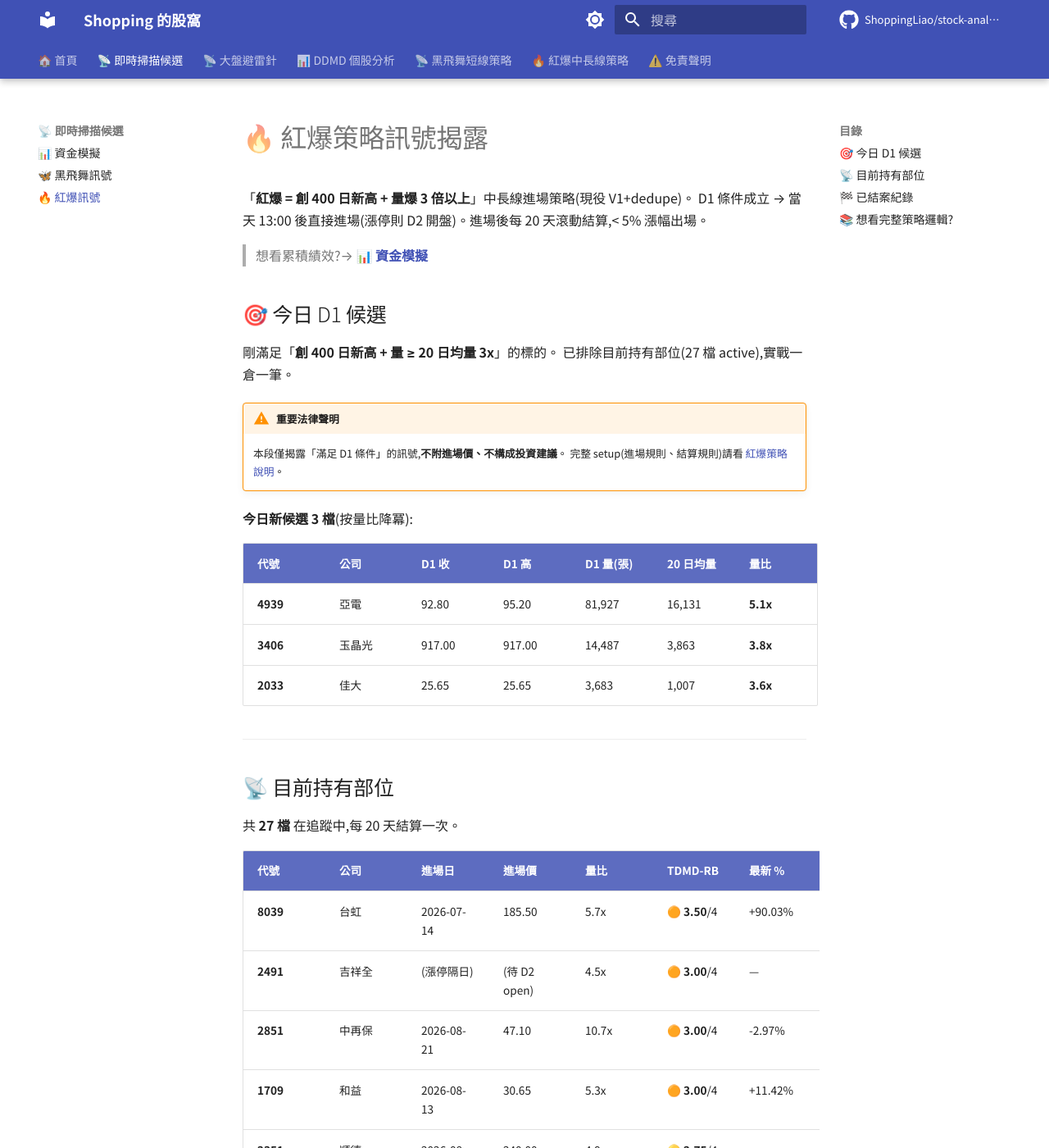
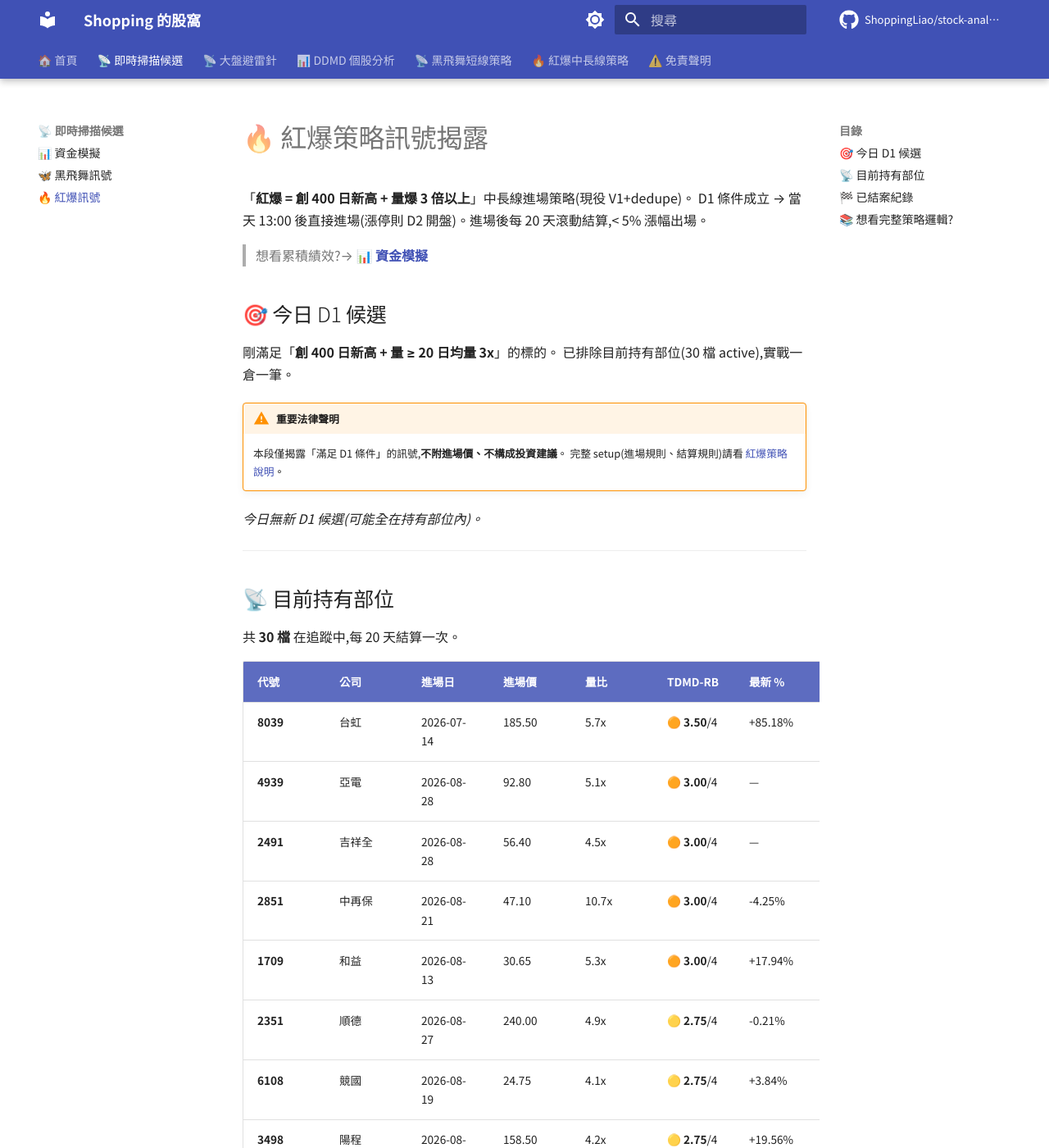
Before and after one commit to ShoppingLiao/stock-analysis-public, an MkDocs documentation site: the page built from docs/signals_red_burst.md, in a window 1280 px wide and 1400 px high. Shown: the whole window at 82% size. Built offline with MkDocs 1.6.1 and Material for MkDocs 9.7.7, drawn with Linux system fonts in a browser that asks for light colours; comment, search, counter and statistics services are not loaded; some of the changed text lies outside the part shown.

Commit message:
docs(signals): update BB + RB + capital (2026-08-28)

```diff
--- a/docs/signals_red_burst.md
+++ b/docs/signals_red_burst.md
@@ -8,55 +8,52 @@ D1 條件成立 → 當天 13:00 後直接進場(漲停則 D2 開盤)。進場
 ## 🎯 今日 D1 候選
 
 剛滿足「**創 400 日新高 + 量 ≥ 20 日均量 3x**」的標的。
-已排除目前持有部位(27 檔 active),實戰一倉一筆。
+已排除目前持有部位(30 檔 active),實戰一倉一筆。
 
 !!! warning "重要法律聲明"
     本段僅揭露「滿足 D1 條件」的訊號,**不附進場價、不構成投資建議**。
     完整 setup(進場規則、結算規則)請看 [紅爆策略說明](about/strategy_red_burst.md)。
 
-**今日新候選 3 檔**(按量比降冪):
-
-| 代號 | 公司 | D1 收 | D1 高 | D1 量(張) | 20 日均量 | 量比 |
-|------|------|-------|-------|-----------|-----------|------|
-| **4939** | 亞電 | 92.80 | 95.20 | 81,927 | 16,131 | **5.1x** |
-| **3406** | 玉晶光 | 917.00 | 917.00 | 14,487 | 3,863 | **3.8x** |
-| **2033** | 佳大 | 25.65 | 25.65 | 3,683 | 1,007 | **3.6x** |
+*今日無新 D1 候選(可能全在持有部位內)。*
 
 ---
 
 ## 📡 目前持有部位
 
-共 **27 檔** 在追蹤中,每 20 天結算一次。
+共 **30 檔** 在追蹤中,每 20 天結算一次。
 
 | 代號 | 公司 | 進場日 | 進場價 | 量比 | TDMD-RB | 最新 % | MFE | MAE | review |
 |------|------|--------|--------|------|---------|--------|-----|-----|--------|
-| **8039** | 台虹 | 2026-07-14 | 185.50 | 5.7x | 🟠 **3.50**/4 | +90.03% | +90.03% | -14.82% | 1/10 |
-| **2491** | 吉祥全 | (漲停隔日) | (待 D2 open) | 4.5x | 🟠 **3.00**/4 | — | — | — | 0/10 |
-| **2851** | 中再保 | 2026-08-21 | 47.10 | 10.7x | 🟠 **3.00**/4 | -2.97% | +0.42% | -11.78% | 0/10 |
-| **1709** | 和益 | 2026-08-13 | 30.65 | 5.3x | 🟠 **3.00**/4 | +11.42% | +23.00% | -3.75% | 0/10 |
-| **2351** | 順德 | 2026-08-27 | 240.00 | 4.9x | 🟡 **2.75**/4 | — | — | — | 0/10 |
-| **6108** | 競國 | 2026-08-19 | 24.75 | 4.1x | 🟡 **2.75**/4 | -3.84% | +7.47% | -11.52% | 0/10 |
-| **3498** | 陽程 | 2026-08-17 | 158.50 | 4.2x | 🟡 **2.75**/4 | +28.39% | +31.23% | -3.15% | 0/10 |
-| **3490** | 單井 | 2026-08-19 | 46.80 | 3.4x | 🟡 **2.50**/4 | +15.38% | +23.50% | +0.75% | 0/10 |
-| **6214** | 精誠 | 2026-08-17 | 175.50 | 10.6x | 🟡 **2.50**/4 | +3.99% | +4.84% | -1.14% | 0/10 |
-| **2357** | 華碩 | 2026-08-14 | 996.00 | 3.6x | 🟡 **2.50**/4 | -2.81% | -1.00% | -10.54% | 0/10 |
-| **2103** | 台橡 | 2026-08-11 | 28.65 | 5.0x | 🟡 **2.50**/4 | -3.14% | +0.87% | -6.46% | 0/10 |
-| **2301** | 光寶科 | 2026-08-05 | 249.00 | 4.1x | 🟡 **2.50**/4 | +20.88% | +25.50% | -2.01% | 0/10 |
-| **2395** | 研華 | 2026-07-09 | 547.00 | 3.1x | 🟡 **2.50**/4 | +23.40% | +29.62% | -9.78% | 1/10 |
-| **2637** | 慧洋-KY | 2026-08-19 | 91.80 | 4.6x | 🟡 **2.25**/4 | +3.05% | +17.65% | -1.96% | 0/10 |
-| **2006** | 東和鋼鐵 | 2026-08-06 | 86.20 | 3.1x | 🟡 **2.25**/4 | -6.26% | +3.48% | -8.93% | 0/10 |
-| **6547** | 高端疫苗 | 2026-08-27 | 63.10 | 5.6x | 🟡 **2.00**/4 | — | — | — | 0/10 |
-| **2426** | 鼎元 | 2026-08-26 | 99.80 | 3.9x | 🟡 **2.00**/4 | -3.21% | +2.20% | -4.91% | 0/10 |
-| **2606** | 裕民 | 2026-08-24 | 72.30 | 3.0x | 🟡 **2.00**/4 | +2.77% | +9.96% | -3.18% | 0/10 |
-| **2615** | 萬海 | 2026-08-24 | 124.50 | 3.7x | 🟡 **2.00**/4 | -8.84% | +8.03% | -11.24% | 0/10 |
-| **6265** | 方土昶 | 2026-08-17 | 63.30 | 3.2x | 🟡 **2.00**/4 | -8.21% | +3.16% | -13.90% | 0/10 |
-| **2027** | 大成鋼 | 2026-08-13 | 50.40 | 3.0x | 🟡 **2.00**/4 | -3.47% | +3.77% | -7.04% | 0/10 |
-| **2030** | 彰源 | 2026-08-10 | 20.45 | 11.6x | 🟡 **2.00**/4 | +12.47% | +16.38% | +0.00% | 0/10 |
-| **2465** | 麗臺 | 2026-08-11 | 86.90 | 3.0x | ⚪ **1.75**/4 | +9.78% | +22.55% | -2.88% | 0/10 |
-| **6446** | 藥華藥 | 2026-05-14 | 780.00 | 3.9x | ⚪ **1.75**/4 | +100.00% | +110.26% | -0.64% | 3/10 |
-| **2359** | 所羅門 | 2026-08-18 | 177.50 | 3.8x | ⚪ **1.50**/4 | -16.90% | +1.69% | -21.69% | 0/10 |
-| **2634** | 漢翔 | 2026-07-22 | 64.40 | 3.3x | ⚪ **1.50**/4 | +9.16% | +18.79% | -9.94% | 1/10 |
-| **2425** | 承啟 | 2026-08-04 | 50.20 | 3.7x | ⚪ **1.25**/4 | -24.40% | +5.38% | -27.09% | 0/10 |
+| **8039** | 台虹 | 2026-07-14 | 185.50 | 5.7x | 🟠 **3.50**/4 | +85.18% | +96.23% | -14.82% | 1/10 |
+| **4939** | 亞電 | 2026-08-28 | 92.80 | 5.1x | 🟠 **3.00**/4 | — | — | — | 0/10 |
+| **2491** | 吉祥全 | 2026-08-28 | 56.40 | 4.5x | 🟠 **3.00**/4 | — | — | — | 0/10 |
+| **2851** | 中再保 | 2026-08-21 | 47.10 | 10.7x | 🟠 **3.00**/4 | -4.25% | +0.42% | -11.78% | 0/10 |
+| **1709** | 和益 | 2026-08-13 | 30.65 | 5.3x | 🟠 **3.00**/4 | +17.94% | +23.00% | -3.75% | 0/10 |
+| **2351** | 順德 | 2026-08-27 | 240.00 | 4.9x | 🟡 **2.75**/4 | -0.21% | +2.92% | -3.33% | 0/10 |
+| **6108** | 競國 | 2026-08-19 | 24.75 | 4.1x | 🟡 **2.75**/4 | +3.84% | +7.47% | -11.52% | 0/10 |
+| **3498** | 陽程 | 2026-08-17 | 158.50 | 4.2x | 🟡 **2.75**/4 | +19.56% | +31.23% | -3.15% | 0/10 |
+| **3490** | 單井 | 2026-08-19 | 46.80 | 3.4x | 🟡 **2.50**/4 | +7.48% | +23.50% | +0.75% | 0/10 |
+| **6214** | 精誠 | 2026-08-17 | 175.50 | 10.6x | 🟡 **2.50**/4 | +3.13% | +4.84% | -1.14% | 0/10 |
+| **2357** | 華碩 | 2026-08-14 | 996.00 | 3.6x | 🟡 **2.50**/4 | -3.11% | -1.00% | -10.54% | 0/10 |
+| **2103** | 台橡 | 2026-08-11 | 28.65 | 5.0x | 🟡 **2.50**/4 | -1.57% | +0.87% | -6.46% | 0/10 |
+| **2301** | 光寶科 | 2026-08-05 | 249.00 | 4.1x | 🟡 **2.50**/4 | +27.51% | +29.32% | -2.01% | 0/10 |
+| **2395** | 研華 | 2026-07-09 | 547.00 | 3.1x | 🟡 **2.50**/4 | +22.30% | +29.62% | -9.78% | 1/10 |
+| **3406** | 玉晶光 | (漲停隔日) | (待 D2 open) | 3.8x | 🟡 **2.25**/4 | — | — | — | 0/10 |
+| **2637** | 慧洋-KY | 2026-08-19 | 91.80 | 4.6x | 🟡 **2.25**/4 | +0.33% | +17.65% | -1.96% | 0/10 |
+| **2006** | 東和鋼鐵 | 2026-08-06 | 86.20 | 3.1x | 🟡 **2.25**/4 | -6.50% | +3.48% | -8.93% | 0/10 |
+| **6547** | 高端疫苗 | 2026-08-27 | 63.10 | 5.6x | 🟡 **2.00**/4 | +3.01% | +7.61% | +1.74% | 0/10 |
+| **2426** | 鼎元 | 2026-08-26 | 99.80 | 3.9x | 🟡 **2.00**/4 | -3.71% | +2.20% | -6.61% | 0/10 |
+| **2606** | 裕民 | 2026-08-24 | 72.30 | 3.0x | 🟡 **2.00**/4 | -0.14% | +9.96% | -3.18% | 0/10 |
+| **2615** | 萬海 | 2026-08-24 | 124.50 | 3.7x | 🟡 **2.00**/4 | -10.44% | +8.03% | -12.85% | 0/10 |
+| **6265** | 方土昶 | 2026-08-17 | 63.30 | 3.2x | 🟡 **2.00**/4 | -9.79% | +3.16% | -13.90% | 0/10 |
+| **2027** | 大成鋼 | 2026-08-13 | 50.40 | 3.0x | 🟡 **2.00**/4 | -3.97% | +3.77% | -7.04% | 0/10 |
+| **2030** | 彰源 | 2026-08-10 | 20.45 | 11.6x | 🟡 **2.00**/4 | +11.49% | +16.38% | +0.00% | 0/10 |
+| **2033** | 佳大 | 2026-08-28 | 25.65 | 3.6x | ⚪ **1.75**/4 | — | — | — | 0/10 |
+| **2465** | 麗臺 | 2026-08-11 | 86.90 | 3.0x | ⚪ **1.75**/4 | +9.32% | +22.55% | -2.88% | 0/10 |
+| **6446** | 藥華藥 | 2026-05-14 | 780.00 | 3.9x | ⚪ **1.75**/4 | +98.08% | +110.26% | -0.64% | 3/10 |
+| **2359** | 所羅門 | 2026-08-18 | 177.50 | 3.8x | ⚪ **1.50**/4 | -18.03% | +1.69% | -21.69% | 0/10 |
+| **2634** | 漢翔 | 2026-07-22 | 64.40 | 3.3x | ⚪ **1.50**/4 | +5.28% | +18.79% | -9.94% | 1/10 |
+| **2425** | 承啟 | 2026-08-04 | 50.20 | 3.7x | ⚪ **1.25**/4 | -23.71% | +5.38% | -27.09% | 0/10 |
 
 > TDMD-RB:🔴 主力(4)/🟠 中倉(3)/🟡 試單(2)/⚪ 觀察(<2)。T=突破力道+多頭陡峭、D=量爆強度、M=籌碼三條合一、Dr=LLM 題材。
 
```
Also changed, not shown: docs/signals_capital.md (+6 -6 lines).
